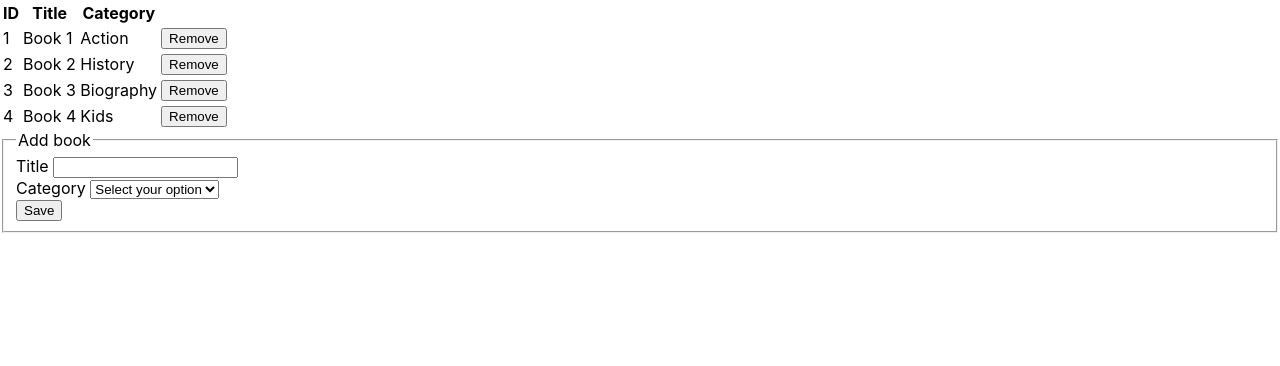
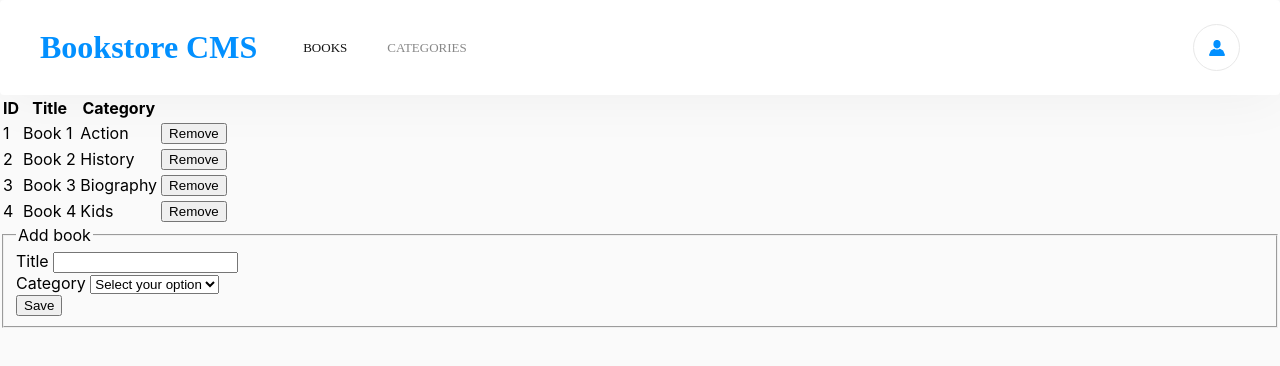
Before and after one commit to WinterCore/microverse-bookstore, a React (Create React App) app: page / in a window 1280 px wide. Shown: the top 366 px of the page. Built offline with nearby package versions, Linux system fonts and the light colour scheme.

Commit message:
Style header

```diff
--- a/src/components/App.js
+++ b/src/components/App.js
@@ -1,9 +1,11 @@
 import BooksList from '../containers/BooksList';
 import BooksForm from '../containers/BooksForm';
+import Header from '../containers/Header';
 
 function App() {
   return (
     <div>
+      <Header />
       <BooksList />
       <BooksForm />
     </div>
--- /dev/null
+++ b/src/containers/Header.js
@@ -0,0 +1,40 @@
+import React from 'react';
+import classnames from 'classnames';
+
+import style from './Header.module.css';
+import utils from '../utils.module.css';
+
+function Header() {
+  return (
+    <header className={style.headerContainer}>
+      <div className={classnames(style.header, utils.container)}>
+        <div>
+          <h1>Bookstore CMS</h1>
+          <div className={classnames(style.link, style.active)}>Books</div>
+          <div className={style.link}>Categories</div>
+        </div>
+        <div>
+          <div className={style.userMenu}>
+            <svg
+              version="1.1"
+              xmlns="http://www.w3.org/2000/svg"
+              xmlnsXlink="http://www.w3.org/1999/xlink"
+              viewBox="0 0 409.165 409.164"
+              xmlSpace="preserve"
+              fill="#0290ff"
+            >
+              <g>
+                <g>
+                  <path d="M204.583,216.671c50.664,0,91.74-48.075,91.74-107.378c0-82.237-41.074-107.377-91.74-107.377c-50.668,0-91.74,25.14-91.74,107.377C112.844,168.596,153.916,216.671,204.583,216.671z" />
+                  <path d="M407.164,374.717L360.88,270.454c-2.117-4.771-5.836-8.728-10.465-11.138l-71.83-37.392c-1.584-0.823-3.502-0.663-4.926,0.415c-20.316,15.366-44.203,23.488-69.076,23.488c-24.877,0-48.762-8.122-69.078-23.488c-1.428-1.078-3.346-1.238-4.93-0.415L58.75,259.316c-4.631,2.41-8.346,6.365-10.465,11.138L2.001,374.717c-3.191,7.188-2.537,15.412,1.75,22.005c4.285,6.592,11.537,10.526,19.4,10.526h362.861c7.863,0,15.117-3.936,19.402-10.527C409.699,390.129,410.355,381.902,407.164,374.717z" />
+                </g>
+              </g>
+            </svg>
+          </div>
+        </div>
+      </div>
+    </header>
+  );
+}
+
+export default Header;
--- /dev/null
+++ b/src/containers/Header.module.css
@@ -0,0 +1,58 @@
+.header {
+  height: 95px;
+  padding: 0 20px;
+  display: flex;
+  justify-content: space-between;
+  align-items: center;
+  font-family: Monsterrat;
+}
+
+.headerContainer {
+  background: #fff;
+  border-radius: 4px;
+  box-shadow: 0 0 60px 0 rgba(0, 0, 0, 0.05);
+  display: flex;
+  justify-content: center;
+}
+
+.header > div {
+  display: flex;
+  align-items: center;
+}
+
+.header h1 {
+  color: #0290ff;
+  margin-right: 46px;
+}
+
+.header .link {
+  color: #121212;
+  cursor: pointer;
+  text-transform: uppercase;
+  font-size: 13px;
+  color: #888;
+}
+
+.header .link + .link {
+  margin-left: 40px;
+}
+
+.header .link.active {
+  color: #121212;
+}
+
+.header .userMenu {
+  width: 45px;
+  height: 45px;
+  display: flex;
+  justify-content: center;
+  align-items: center;
+  border-radius: 50%;
+  border: solid 1px #e8e8e8;
+  cursor: pointer;
+}
+
+.header .userMenu svg {
+  width: 16px;
+  height: 16px;
+}
--- a/src/index.css
+++ b/src/index.css
@@ -12,6 +12,7 @@ body {
     'Droid Sans',
     'Helvetica Neue',
     sans-serif;
+  background-color: #FAFAFA;
   -webkit-font-smoothing: antialiased;
   -moz-osx-font-smoothing: grayscale;
 }
```
